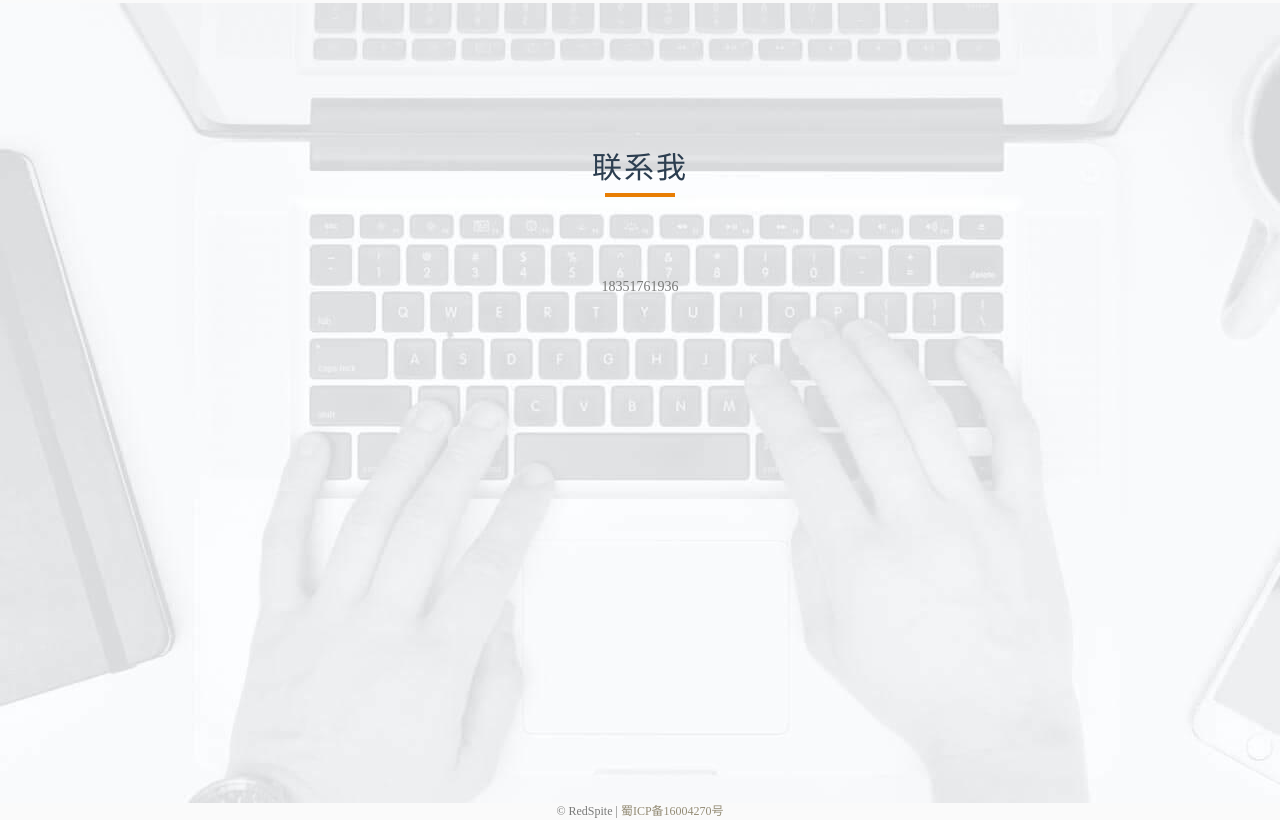
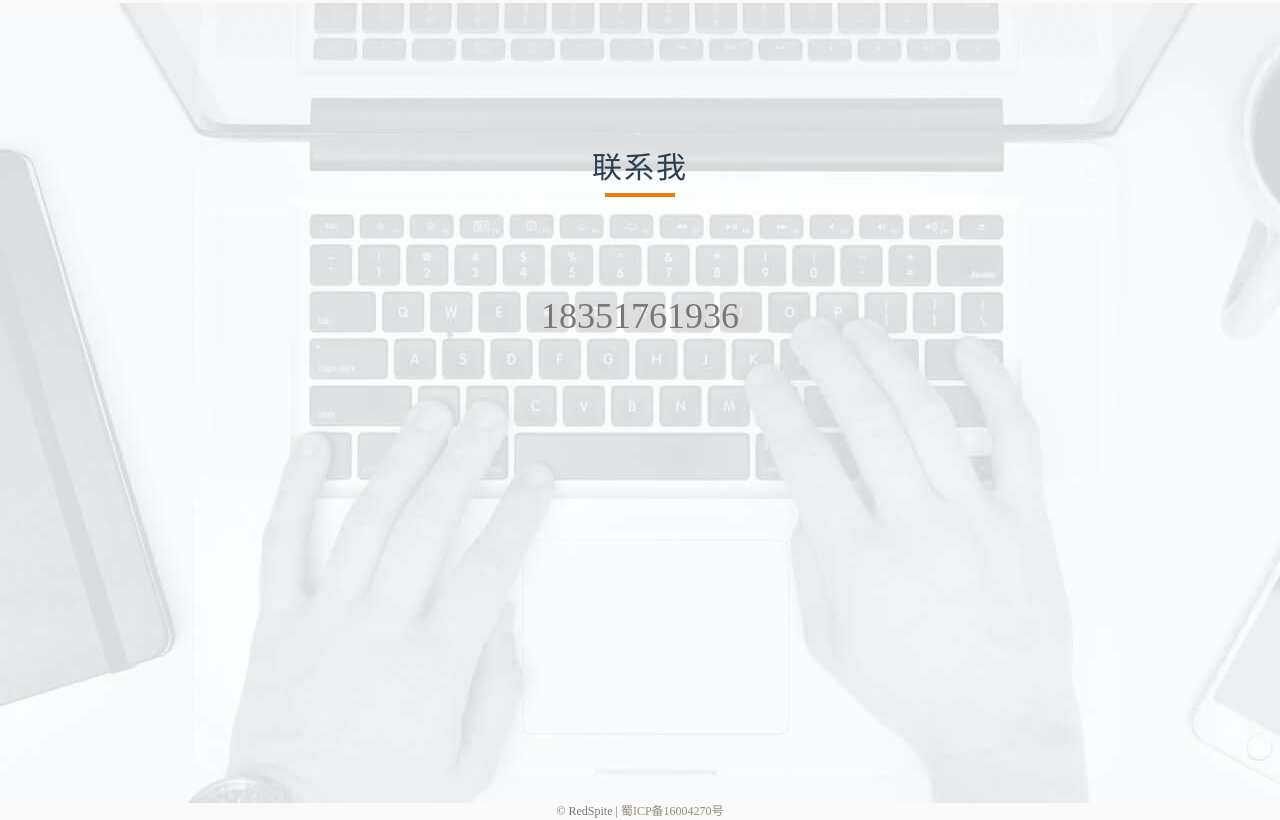
Before and after one commit to dutianlong/jianli, a plain HTML site: page index.html in a window 1280 px wide. Shown: the part 5111-5931 px from the top of the page. Drawn offline with Linux system fonts and the light colour scheme; a script that the page names is missing.

```diff
--- a/index.html
+++ b/index.html
@@ -392,7 +392,7 @@
 				<div class="container center fades">
 					<div class="flow">
 						<!-- UY BEGIN -->
-						<div id="uyan_frame">18351761936</div>
+						<div id="uyan_frame"><h1>18351761936</h1></div>
 						<script type="text/javascript" src="http://v2.uyan.cc/code/uyan.js?uid=2110329"></script>
 						<!-- UY END -->
 						<div class="half fr">
```
